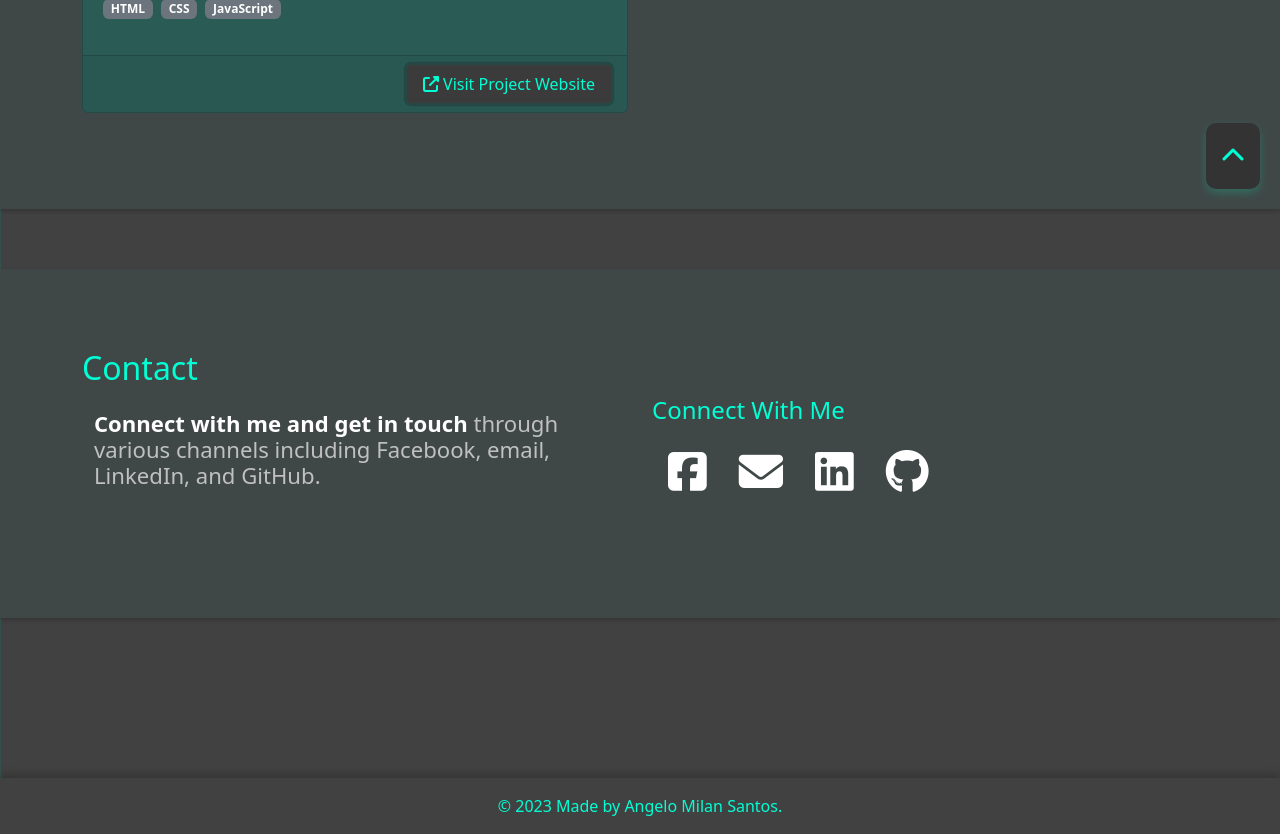
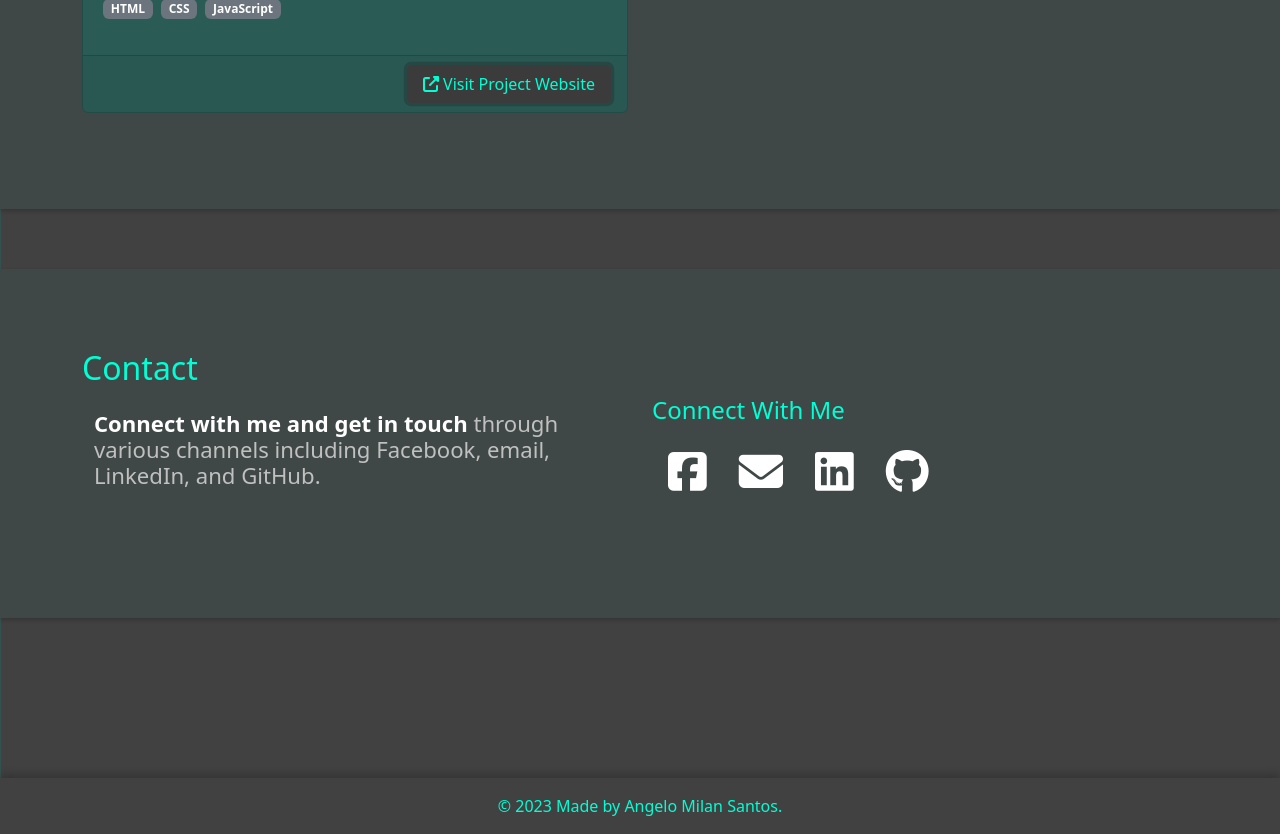
Before and after one commit to Gelo000/portfolio-app, an Angular app: page / in a window 1280 px wide. Shown: the part 3680-4514 px from the top of the page. Built offline with nearby package versions, Linux system fonts and the light colour scheme.

Commit message:
Update app component

```diff
--- a/src/app/app.component.html
+++ b/src/app/app.component.html
@@ -10,9 +10,6 @@
 
 <div id="projects" class="custom-padding-top-60 fade-in">
   <app-projects></app-projects>
-  <button class="scroll-top-btn" (click)="scrollToTop()">
-    <i class="fas fa-chevron-up"></i>
-  </button>
 </div>
 
 <div id="contact" class="custom-padding-top-60 fade-in-opposite">
```
